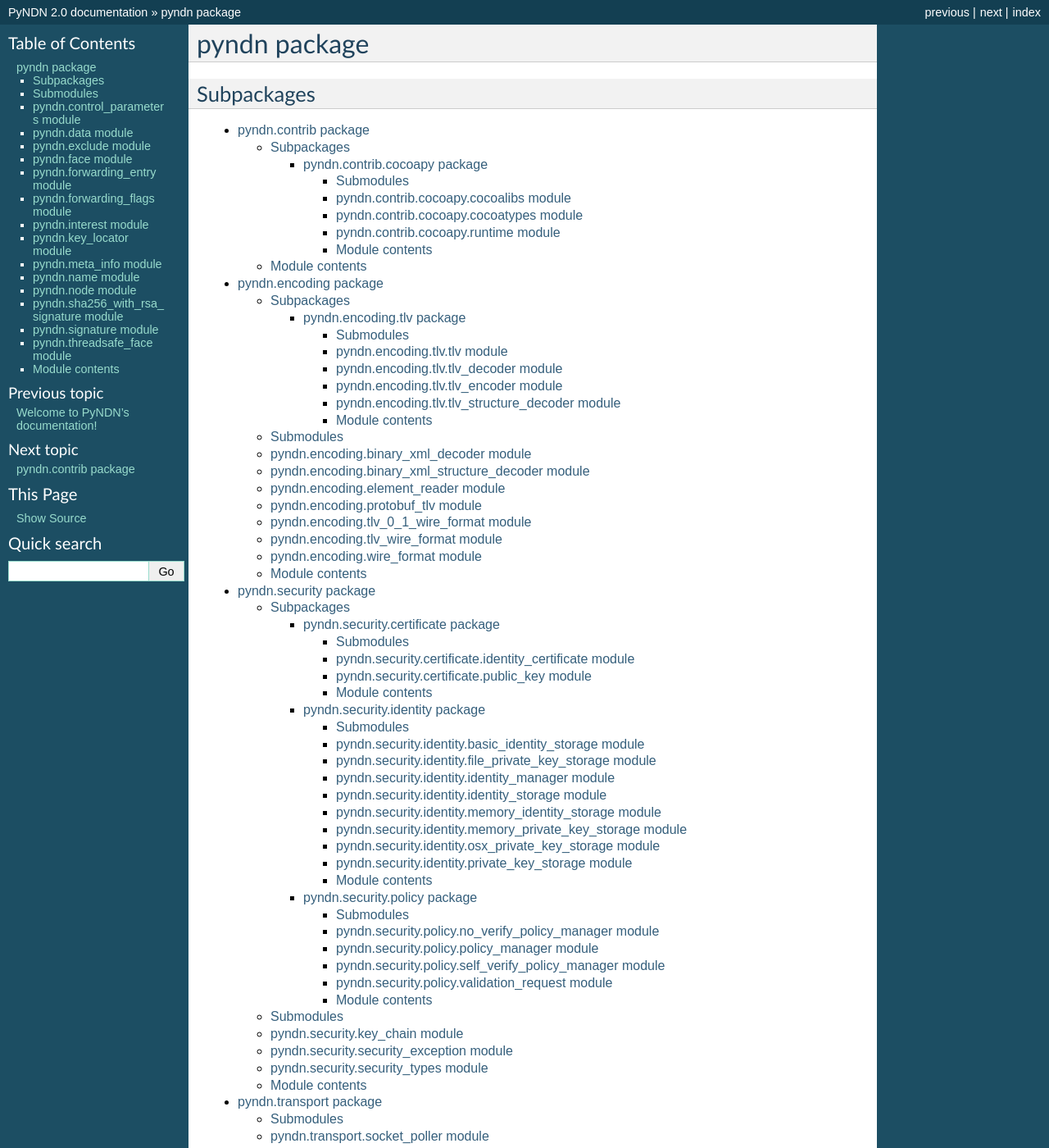
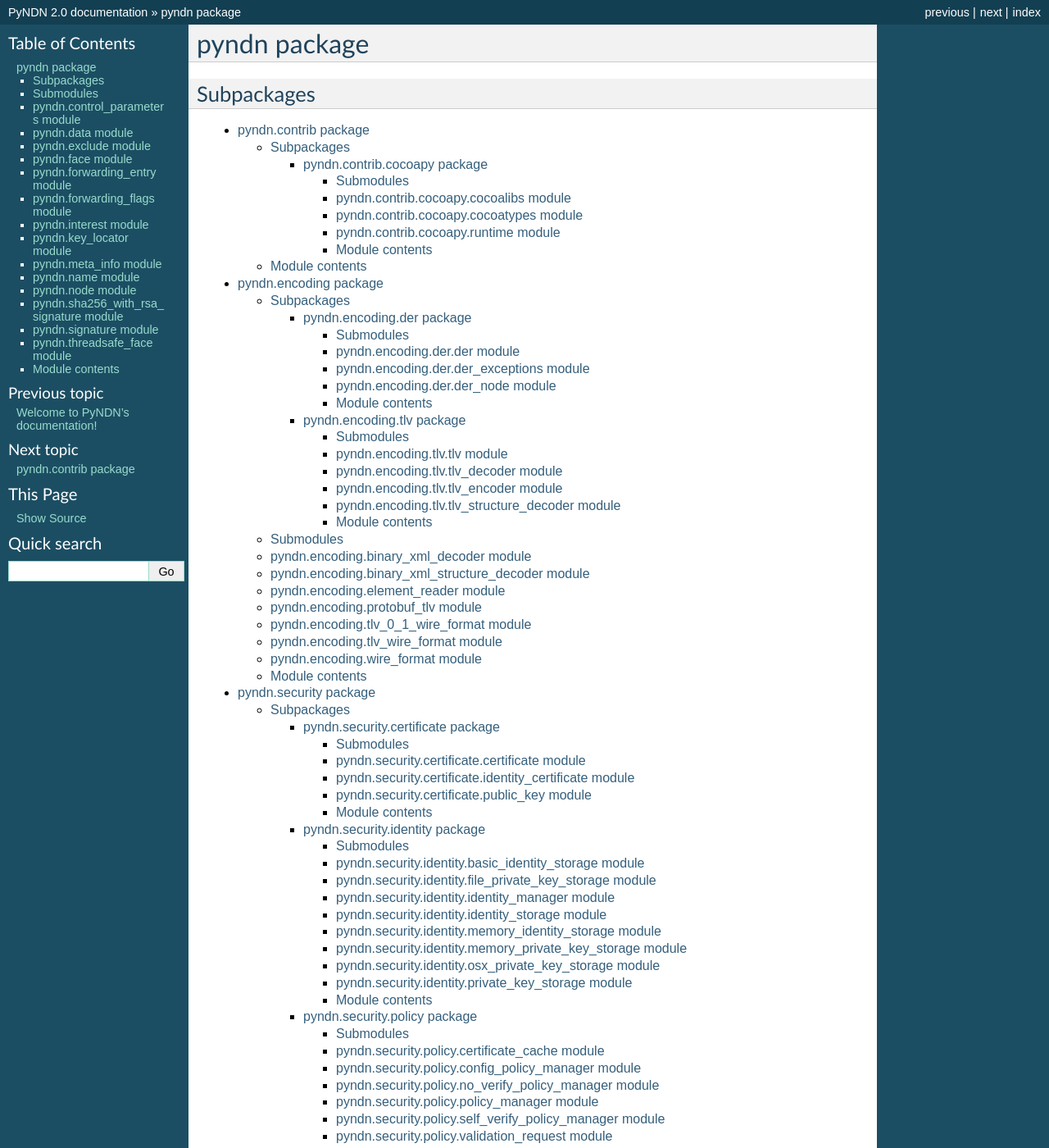
Before and after one commit to named-data/PyNDN2, a Sphinx documentation site: the page built from doc/pyndn.rst, in a window 1280 px wide and 1400 px high. Shown: the whole window at 82% size. Built offline with Sphinx 7.4.7, drawn with Linux system fonts in a browser that asks for light colours; some of the changed text lies outside the part shown.

Commit message:
doc: Update Sphinx documentation.

```diff
--- /dev/null
+++ b/doc/pyndn.encoding.der.rst
@@ -0,0 +1,38 @@
+pyndn.encoding.der package
+==========================
+
+Submodules
+----------
+
+pyndn.encoding.der.der module
+-----------------------------
+
+.. automodule:: pyndn.encoding.der.der
+    :members:
+    :undoc-members:
+    :show-inheritance:
+
+pyndn.encoding.der.der_exceptions module
+----------------------------------------
+
+.. automodule:: pyndn.encoding.der.der_exceptions
+    :members:
+    :undoc-members:
+    :show-inheritance:
+
+pyndn.encoding.der.der_node module
+----------------------------------
+
+.. automodule:: pyndn.encoding.der.der_node
+    :members:
+    :undoc-members:
+    :show-inheritance:
+
+
+Module contents
+---------------
+
+.. automodule:: pyndn.encoding.der
+    :members:
+    :undoc-members:
+    :show-inheritance:
--- a/doc/pyndn.encoding.rst
+++ b/doc/pyndn.encoding.rst
@@ -6,6 +6,7 @@
 
 .. toctree::
 
+    pyndn.encoding.der
     pyndn.encoding.tlv
 
 Submodules
--- a/doc/pyndn.rst
+++ b/doc/pyndn.rst
@@ -9,6 +9,7 @@
     pyndn.contrib
     pyndn.encoding
     pyndn.security
+    pyndn.sync
     pyndn.transport
     pyndn.util
 
--- a/doc/pyndn.security.certificate.rst
+++ b/doc/pyndn.security.certificate.rst
@@ -3,6 +3,14 @@
 
 Submodules
 ----------
+
+pyndn.security.certificate.certificate module
+---------------------------------------------
+
+.. automodule:: pyndn.security.certificate.certificate
+    :members:
+    :undoc-members:
+    :show-inheritance:
 
 pyndn.security.certificate.identity_certificate module
 ------------------------------------------------------
--- a/doc/pyndn.security.policy.rst
+++ b/doc/pyndn.security.policy.rst
@@ -3,6 +3,22 @@
 
 Submodules
 ----------
+
+pyndn.security.policy.certificate_cache module
+----------------------------------------------
+
+.. automodule:: pyndn.security.policy.certificate_cache
+    :members:
+    :undoc-members:
+    :show-inheritance:
+
+pyndn.security.policy.config_policy_manager module
+--------------------------------------------------
+
+.. automodule:: pyndn.security.policy.config_policy_manager
+    :members:
+    :undoc-members:
+    :show-inheritance:
 
 pyndn.security.policy.no_verify_policy_manager module
 -----------------------------------------------------
--- /dev/null
+++ b/doc/pyndn.sync.rst
@@ -0,0 +1,38 @@
+pyndn.sync package
+==================
+
+Submodules
+----------
+
+pyndn.sync.chrono_sync2013 module
+---------------------------------
+
+.. automodule:: pyndn.sync.chrono_sync2013
+    :members:
+    :undoc-members:
+    :show-inheritance:
+
+pyndn.sync.digest_tree module
+-----------------------------
+
+.. automodule:: pyndn.sync.digest_tree
+    :members:
+    :undoc-members:
+    :show-inheritance:
+
+pyndn.sync.sync_state_pb2 module
+--------------------------------
+
+.. automodule:: pyndn.sync.sync_state_pb2
+    :members:
+    :undoc-members:
+    :show-inheritance:
+
+
+Module contents
+---------------
+
+.. automodule:: pyndn.sync
+    :members:
+    :undoc-members:
+    :show-inheritance:
```
Also changed, not shown: doc/pyndn.util.rst (+16 -0 lines), 2 other files.
